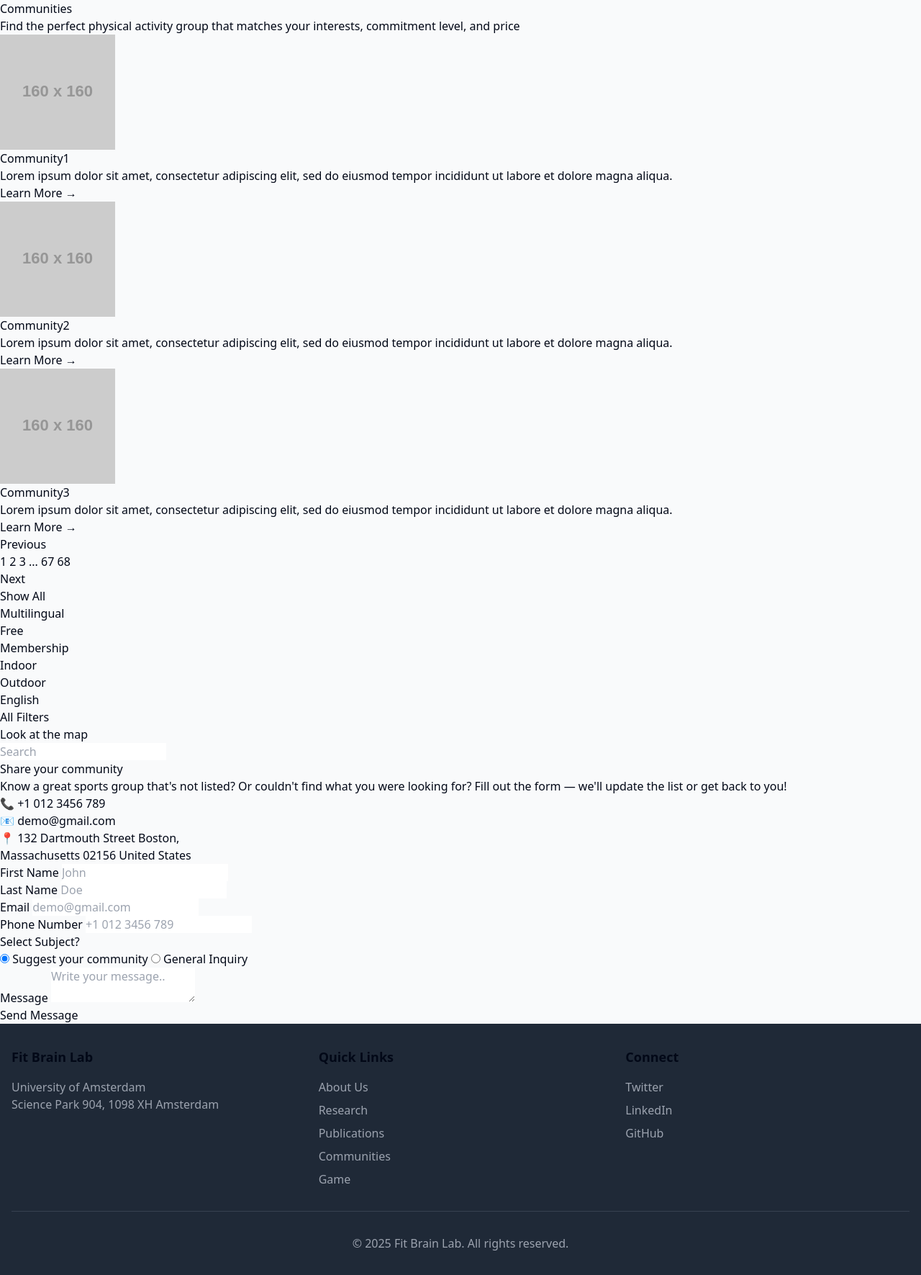
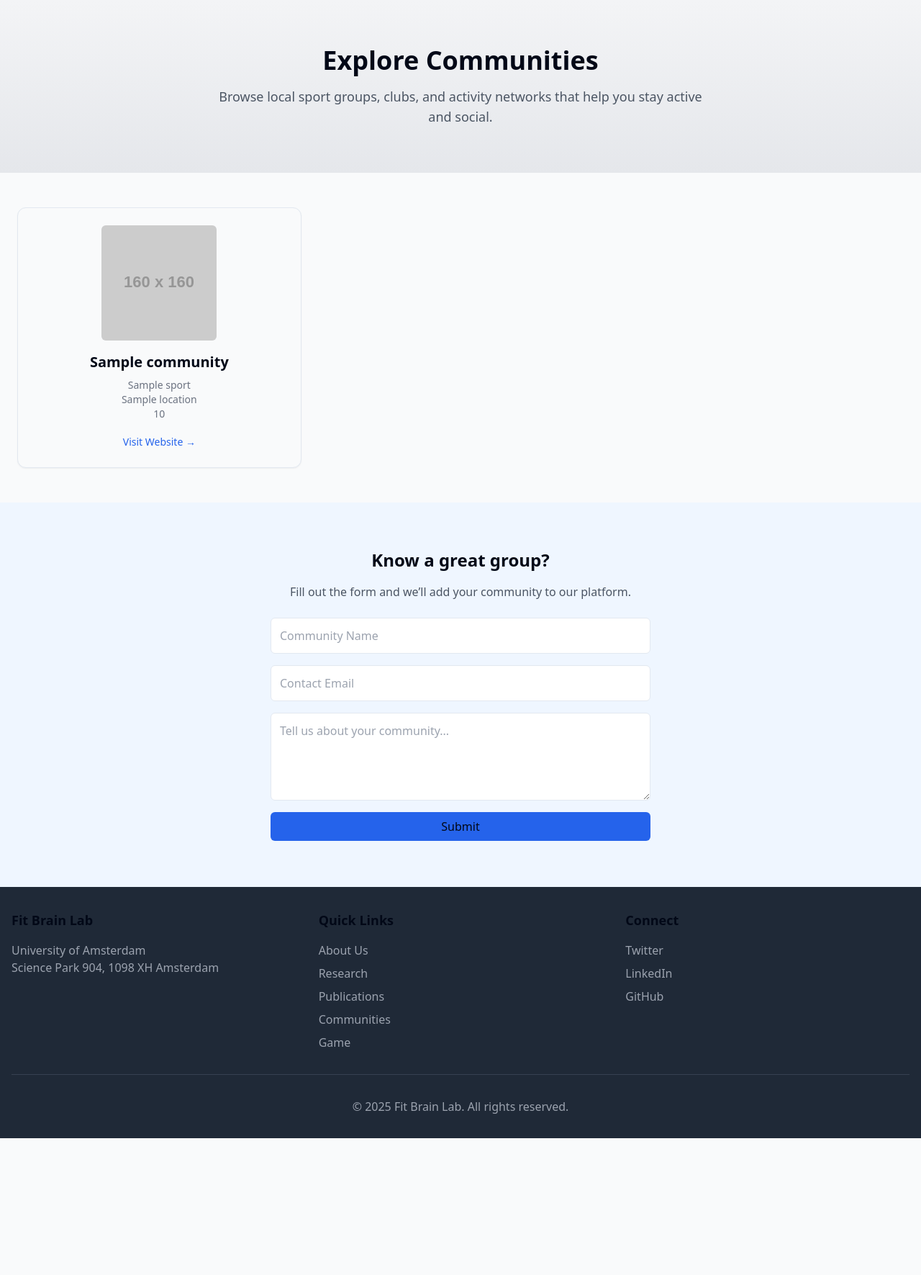
Before and after one commit to davidguarinv/FitBrainLab, a Flask app: template templates/communities.html in a window 1280 px wide. Shown: the part 65-1836 px from the top of the page at 72% size. After the commit the page ends 1646 px from the top, so only its background shows below. Run offline with Flask 3, Linux system fonts and the light colour scheme; the template is opened without the code that fills it: most values are stand-ins (such as "Sample title", 1, 10 or a date in 2020); grey boxes labelled with a size stand in for pictures from a placeholder-image service; some libraries are stand-ins or nearby versions.

Commit message:
Update communities.html

```diff
--- a/templates/communities.html
+++ b/templates/communities.html
@@ -1,147 +1,51 @@
 {% extends "base.html" %}
-{% block title %}Community{% endblock %}
+{% block title %}Communities - Fit Brain Lab{% endblock %}
 {% block content %}
-<section>
-    <body>
-        <div class="main-container">
 
-        <!-- Hero Section -->
-        <section class="hero">
-            <div class="hero-content">
-                <div class="section-title">
-                    <h2>Communities</h2>
-                    <p>Find the perfect physical activity group that matches your interests, commitment level, and price</p>
-                </div>
-            </div>
-        </section>
+<main class="flex-1">
+  <!-- Hero -->
+  <section class="w-full py-16 bg-gradient-to-b from-gray-100 to-gray-200 text-center">
+    <div class="container mx-auto px-4 md:px-6">
+      <h1 class="text-4xl font-bold mb-4">Explore Communities</h1>
+      <p class="text-lg text-gray-600 max-w-2xl mx-auto">Browse local sport groups, clubs, and activity networks that help you stay active and social.</p>
+    </div>
+  </section>
 
-        <!-- Community Cards Section -->
-        <section class="community-cards">
-            <div class="community-grid">
-                <div class="community-card">
-                    <img src="https://placehold.co/160x160" alt="Community 1" class="community-image">
-                    <div class="community-info">
-                        <h3>Community1</h3>
-                        <p>Lorem ipsum dolor sit amet, consectetur adipiscing elit, sed do eiusmod tempor incididunt ut labore et dolore magna aliqua.</p>
-                        <button class="learn-more-btn">Learn More →</button>
-                    </div>
-                </div>
-                <div class="community-card">
-                    <img src="https://placehold.co/160x160" alt="Community 2" class="community-image">
-                    <div class="community-info">
-                        <h3>Community2</h3>
-                        <p>Lorem ipsum dolor sit amet, consectetur adipiscing elit, sed do eiusmod tempor incididunt ut labore et dolore magna aliqua.</p>
-                        <button class="learn-more-btn">Learn More →</button>
-                    </div>
-                </div>
-                <div class="community-card">
-                    <img src="https://placehold.co/160x160" alt="Community 3" class="community-image">
-                    <div class="community-info">
-                        <h3>Community3</h3>
-                        <p>Lorem ipsum dolor sit amet, consectetur adipiscing elit, sed do eiusmod tempor incididunt ut labore et dolore magna aliqua.</p>
-                        <button class="learn-more-btn">Learn More →</button>
-                    </div>
-                </div>
-            </div>
-        </section>
+  <!-- Community Grid -->
+  <section class="w-full py-12 bg-white">
+    <div class="container mx-auto px-4 md:px-6">
+      <div class="grid gap-6 md:grid-cols-3">
+        {% for row in communities %}
+        <div class="rounded-xl border bg-gray-50 shadow-sm p-6 text-center">
+          <img src="https://placehold.co/160x160" alt="{{ row.Name }}" class="mx-auto mb-4 rounded-md">
+          <h3 class="text-xl font-semibold">{{ row.Name }}</h3>
+          <p class="text-sm text-gray-500 mt-2 mb-4">
+            {{ row.Sport }}<br>{{ row.Location }}<br>{{ row.Cost or "—" }}
+          </p>
+          <a href="{{ row['website '] or '#' }}" class="text-blue-600 hover:underline text-sm font-medium" target="_blank">
+            Visit Website →
+          </a>
+        </div>
+        {% endfor %}
+      </div>
+    </div>
+  </section>
 
-        <!-- Pagination -->
-        <div class="pagination">
-            <button class="pagination-btn disabled">Previous</button>
-            <div class="page-numbers">
-                <button class="page-number active">1</button>
-                <button class="page-number">2</button>
-                <button class="page-number">3</button>
-                <span>...</span>
-                <button class="page-number">67</button>
-                <button class="page-number">68</button>
-            </div>
-            <button class="pagination-btn">Next</button>
-        </div>
+  <!-- Add Your Community -->
+  <section class="w-full py-16 bg-blue-50">
+    <div class="container mx-auto px-4 md:px-6 max-w-xl text-center">
+      <h2 class="text-2xl font-bold mb-4">Know a great group?</h2>
+      <p class="text-gray-600 mb-6">Fill out the form and we’ll add your community to our platform.</p>
+      <form method="POST" action="/submit_community" class="grid gap-4">
+        <input type="text" name="community_name" placeholder="Community Name" class="border rounded-md p-3" required>
+        <input type="email" name="email" placeholder="Contact Email" class="border rounded-md p-3" required>
+        <textarea name="message" placeholder="Tell us about your community..." rows="4" class="border rounded-md p-3" required></textarea>
+        <button type="submit" class="bg-blue-600 text-white py-2 px-4 rounded-md hover:bg-blue-700 transition">
+          Submit
+        </button>
+      </form>
+    </div>
+  </section>
+</main>
 
-        <!-- Filter Section -->
-        <div class="filter-section">
-            <div class="filter-container">
-                <div class="filter-btn active">Show All</div>
-                <div class="filter-btn">Multilingual</div>
-                <div class="filter-btn">Free</div>
-                <div class="filter-btn">Membership</div>
-                <div class="filter-btn">Indoor</div>
-                <div class="filter-btn">Outdoor</div>
-                <div class="filter-btn">English</div>
-            </div>
-            <div class="filter-all-btn">
-                <span>All Filters</span>
-                <div class="filter-icon"></div>
-            </div>
-        </div>
-
-        <!-- Map Section -->
-        <div class="map-section">
-            <div class="map-image"></div>
-            <button class="look-map-btn">Look at the map</button>
-            <div class="search-container">
-                <input type="text" placeholder="Search" class="search-input">
-                <div class="search-icon"></div>
-            </div>
-        </div>
-
-        <!-- Contact Form Section -->
-        <section class="contact-form">
-            <div class="contact-container">
-              <!-- Left Panel -->
-              <div class="contact-info">
-                <h2>Share your community</h2>
-                <p>
-                  Know a great sports group that's not listed? Or couldn't find what you were looking for?
-                  Fill out the form — we'll update the list or get back to you!
-                </p>
-                <p>📞 +1 012 3456 789</p>
-                <p>📧 demo@gmail.com</p>
-                <p>📍 132 Dartmouth Street Boston,<br> Massachusetts 02156 United States</p>
-              </div>
-
-              <!-- Right Panel -->
-              <form class="contact-form-content">
-                <div class="form-row">
-                  <div class="form-group">
-                    <label for="firstName">First Name</label>
-                    <input type="text" id="firstName" placeholder="John">
-                  </div>
-                  <div class="form-group">
-                    <label for="lastName">Last Name</label>
-                    <input type="text" id="lastName" placeholder="Doe">
-                  </div>
-                </div>
-
-                <div class="form-row">
-                  <div class="form-group">
-                    <label for="email">Email</label>
-                    <input type="email" id="email" placeholder="demo@gmail.com">
-                  </div>
-                  <div class="form-group">
-                    <label for="phone">Phone Number</label>
-                    <input type="tel" id="phone" placeholder="+1 012 3456 789">
-                  </div>
-                </div>
-
-                <div class="form-group full-width">
-                  <label>Select Subject?</label>
-                  <div class="radio-group">
-                    <label><input type="radio" name="subject" checked> Suggest your community</label>
-                    <label><input type="radio" name="subject"> General Inquiry</label>
-                  </div>
-                </div>
-
-                <div class="form-group full-width">
-                  <label for="message">Message</label>
-                  <textarea id="message" placeholder="Write your message.."></textarea>
-                </div>
-
-                <button type="submit" class="submit-btn">Send Message</button>
-              </form>
-            </div>
-          </section>
-    </body>
-</section>
 {% endblock %}
```
